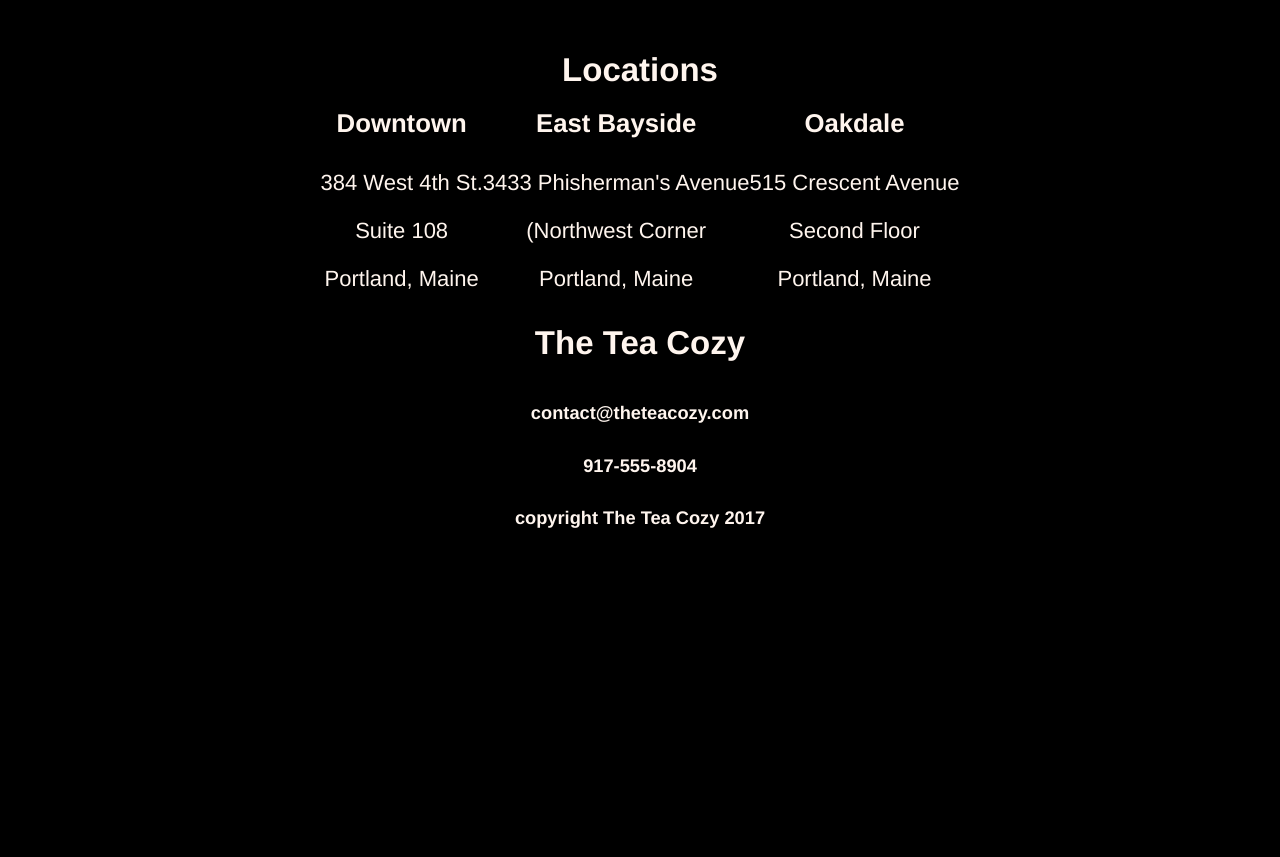
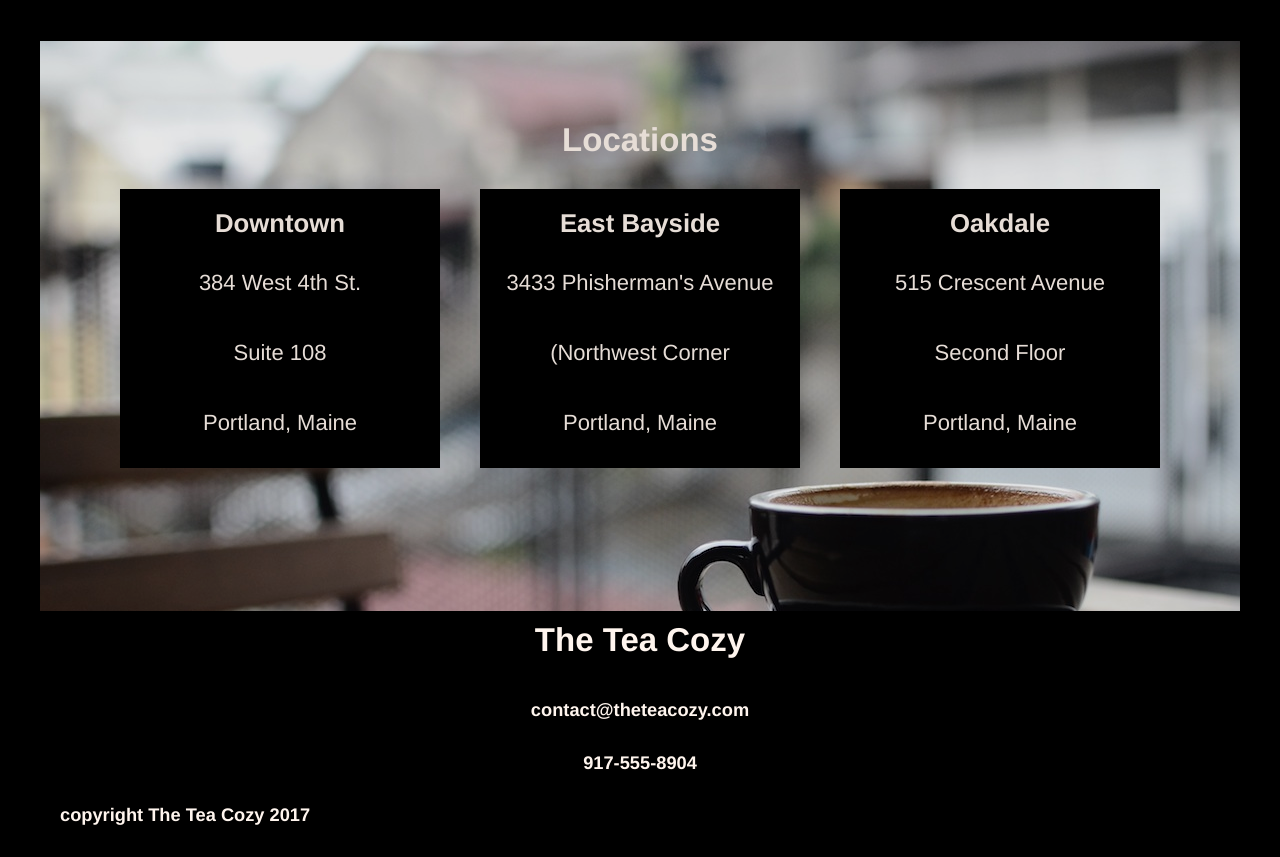
Before and after one commit to jsndyr/teacozy, a plain HTML site: page index.html in a window 1280 px wide. Shown: the part 1569-2426 px from the top of the page. Before the commit the page ends 2129 px from the top, so only its background shows below. Drawn offline with Linux system fonts and the light colour scheme.

Commit message:
Added primary design requirements. Still need to finalize layout.

```diff
--- a/resources/css/style.css
+++ b/resources/css/style.css
@@ -92,7 +92,7 @@ nav span {
 	opacity: 0.9; /*using this setting here to drop image brightness */
 }
 
-.product h5 {
+.product h4 {
   display: block;
   font-weight: bold;
   text-align: center;
@@ -100,16 +100,35 @@ nav span {
 
 
 /* LOCATIONS CONTAINER */
+#locations {
+	background-image: url("../img/img-locations-background.jpg");
+	height: 500px;
+	margin: auto;
+	padding-top: 70px;
+	opacity: 0.9;
+	width: 1200px;
+}
 
-
-
+.address {
+	display: flex;
+	flex-direction: column;
+	justify-content: center;
+	opacity: 1.0;
+	background-color: black;
+	padding:10px;
+	margin: 20px;
+	flex-basis: 300px;
+}
 /* CONTACT INFO CONTAINER */
-
+.contact-info {
+	height: 200px;
+}
 
 
 /* FOOTER CONTAINER */
-.footer {
-
+footer {
+	padding-left: 20px;
+	text-align: left;
 }
 
 
```
